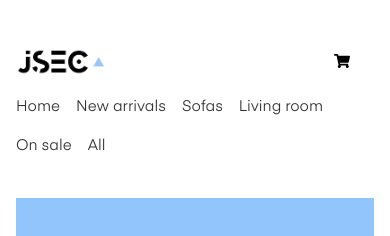
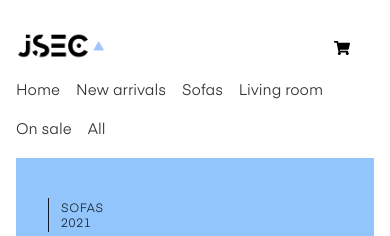
Before and after one commit to DoBestMan/jamstackShop, a Next.js app: page / in a window 390 px wide. Shown: the top 236 px of the page. Built offline with nearby package versions, Linux system fonts and the light colour scheme.

Commit message:
update responsive css

```diff
--- a/components/CartLink.js
+++ b/components/CartLink.js
@@ -13,7 +13,9 @@ function CartLink(props) {
   let { context: { numberOfItemsInCart = 0 }} = props
   return (
     <div>
-      <div className="fixed top-53 right-24 desktop:right-flexiblemargin z-10">
+      <div className="fixed
+      sm:top-53 right-24 desktop:right-flexiblemargin
+      top-40 z-10">
         <div className="flex flex-1 justify-end pr-4 relative">
           <Link href="/cart">
             <a aria-label="Cart">
--- a/layouts/layout.js
+++ b/layouts/layout.js
@@ -12,14 +12,16 @@ export default function Layout({ children, categories }) {
     <div>
       <nav>
         <div className="flex justify-center">
-          <div className="px-4 pt-12 pb-6 flex flex-col w-fw mobile:px-12 sm:flex-row  desktop:px-0">
-            <Link href="/">
-              <a aria-label="Home">
-                <div className="mb-4 sm:mr-16">
+          <div className="
+          mobile:px-12 sm:flex-row sm:pt-12 sm:pb-6 desktop:px-0
+          px-4 pt-8 flex flex-col w-fw">
+            <div className="mb-4 sm:mr-16 max-w-48 sm:max-w-none">
+              <Link href="/">
+                <a aria-label="Home">
                   <img src="/logo.png" alt="logo" width="90" height="28" />
-                </div>
-              </a>
-            </Link>
+                </a>
+              </Link>
+            </div>
             <div className="flex flex-wrap mt-1">
               <Link href="/">
                 <a aria-label="Home">
```
